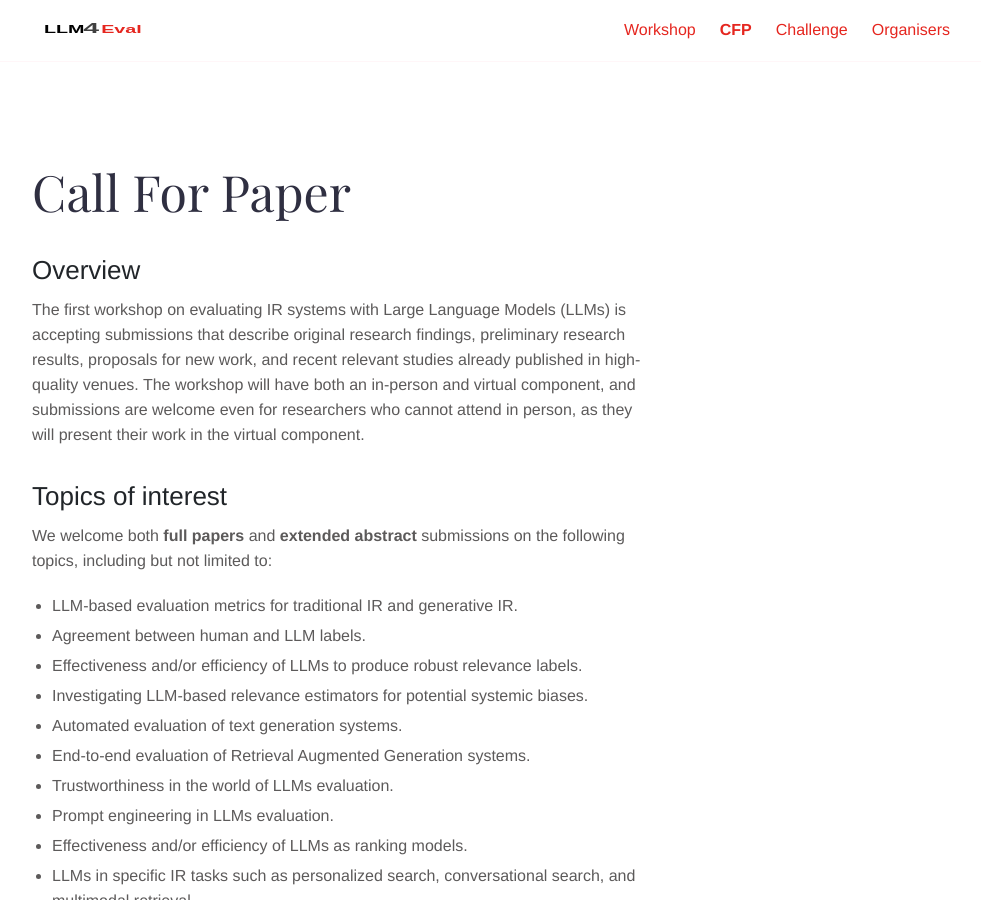
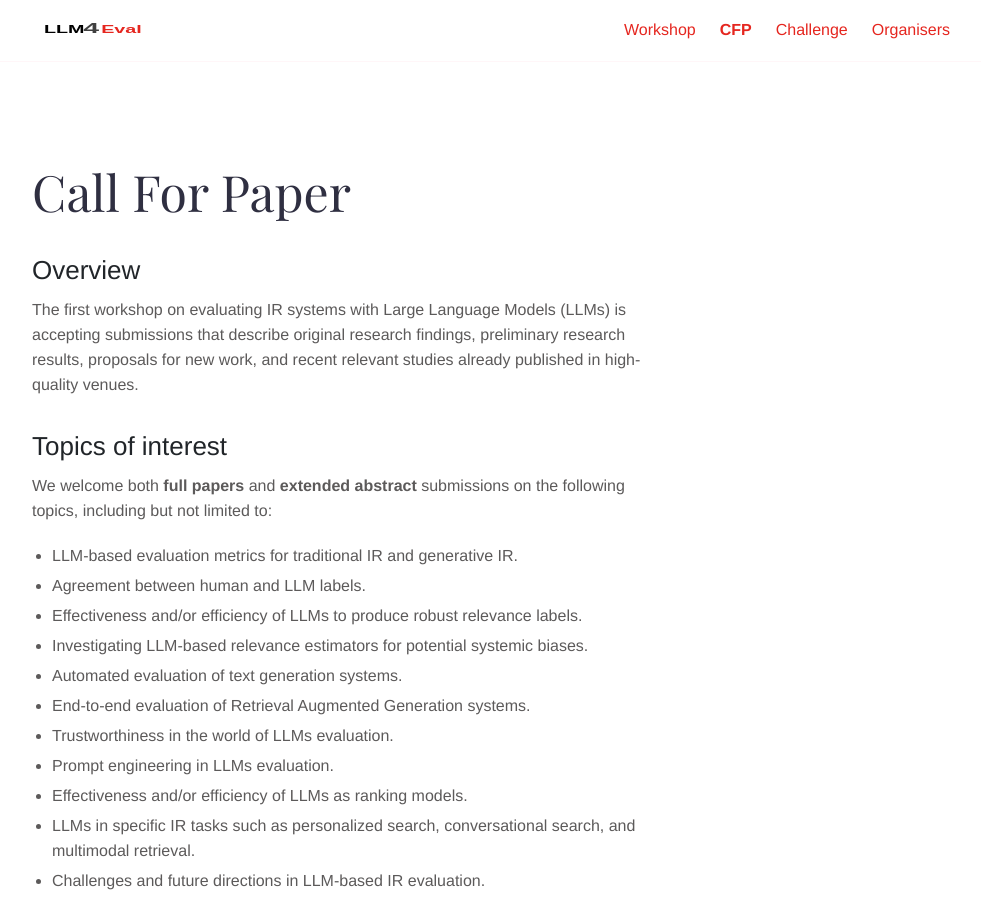
Before and after one commit to LLM4Eval/llm4eval, a Jekyll site: the page built from cfp.md, in a window 1280 px wide and 900 px high. Shown: the whole window, without its empty margins (143-1124 px from the left). Built offline with Jekyll 4.4.1, drawn with Linux system fonts in a browser that asks for light colours.

Commit message:
Update cfp.md

```diff
--- a/cfp.md
+++ b/cfp.md
@@ -6,7 +6,8 @@ bodyClass: page-about
 ---
 
 ## Overview
-The first workshop on evaluating IR systems with Large Language Models (LLMs) is accepting submissions that describe original research findings, preliminary research results, proposals for new work, and recent relevant studies already published in high-quality venues. The workshop will have both an in-person and virtual component, and submissions are welcome even for researchers who cannot attend in person, as they will present their work in the virtual component.
+The first workshop on evaluating IR systems with Large Language Models (LLMs) is accepting submissions that describe original research findings, preliminary research results, proposals for new work, and recent relevant studies already published in high-quality venues.
+<!-- The workshop will have both an in-person and virtual component, and submissions are welcome even for researchers who cannot attend in person, as they will present their work in the virtual component. -->
 
 ## Topics of interest
 We welcome both __full papers__ and __extended abstract__ submissions on the following topics, including but not limited to:
```
